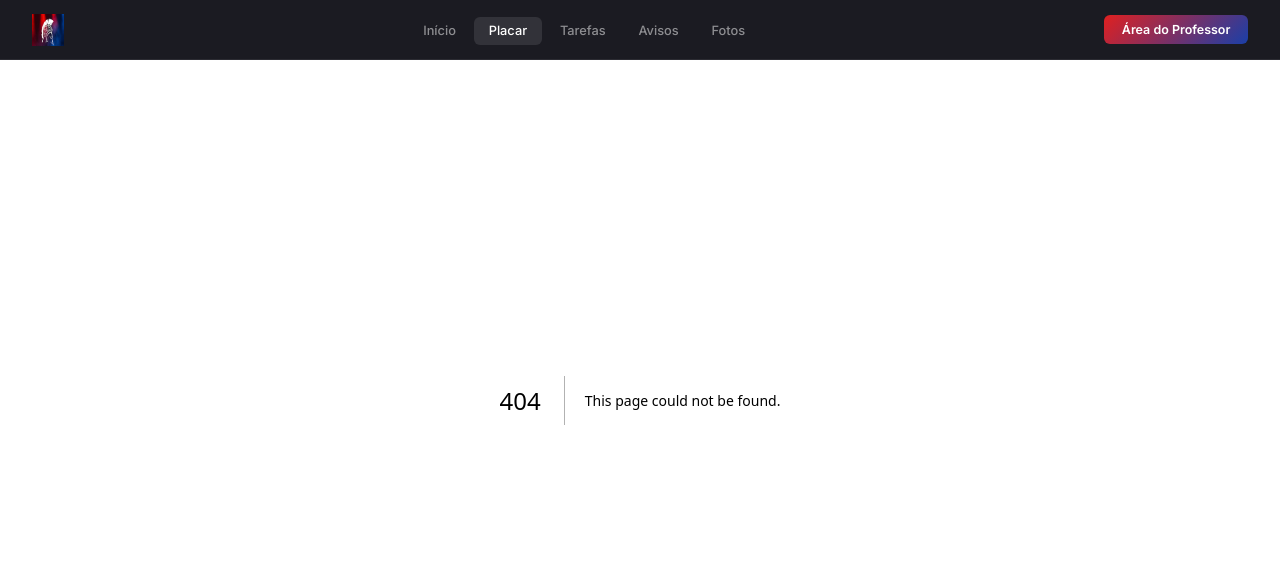
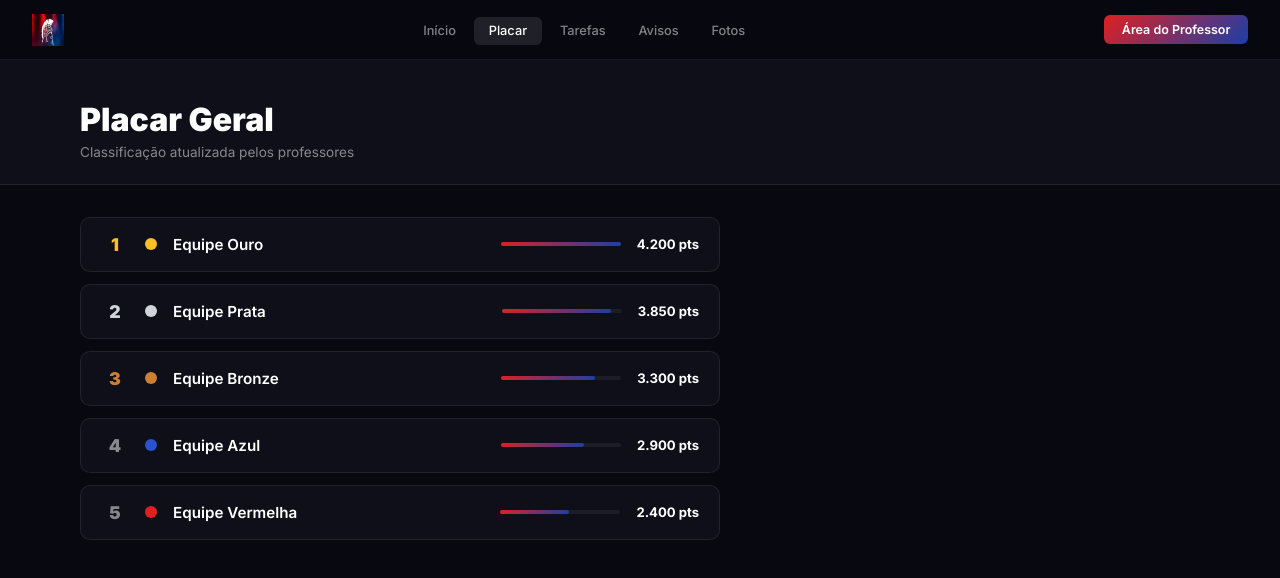
Before and after one commit to HansThill030/Batalha-Farroups-2026, a Next.js app: page /placar in a window 1280 px wide. Before the commit this address had no page. Shown: the top 578 px of the page. Built offline with nearby package versions, Linux system fonts and the light colour scheme.

Commit message:
Add files via upload

```diff
--- /dev/null
+++ b/app/placar/page.tsx
@@ -0,0 +1,31 @@
+import styles from './placar.module.css'
+
+const equipes = [
+  { pos: 1, nome: 'Equipe Ouro',     cor: '#fbbf24', pts: 4200, pct: 100 },
+  { pos: 2, nome: 'Equipe Prata',    cor: '#d1d5db', pts: 3850, pct: 91  },
+  { pos: 3, nome: 'Equipe Bronze',   cor: '#cd7f32', pts: 3300, pct: 78  },
+  { pos: 4, nome: 'Equipe Azul',     cor: '#2952cc', pts: 2900, pct: 69  },
+  { pos: 5, nome: 'Equipe Vermelha', cor: '#e02020', pts: 2400, pct: 57  },
+]
+
+export default function Placar() {
+  return (
+    <>
+      <div className="page-header">
+        <h1 className="page-title">Placar Geral</h1>
+        <p className="page-sub">Classificação atualizada pelos professores</p>
+      </div>
+      <div className={styles.list}>
+        {equipes.map((e, i) => (
+          <div key={e.pos} className={`${styles.card} ${styles[`rank${i+1}`]}`}>
+            <div className={styles.pos}>{e.pos}</div>
+            <div className={styles.dot} style={{ background: e.cor }} />
+            <div className={styles.nome}>{e.nome}</div>
+            <div className={styles.barWrap}><div className={styles.bar} style={{ width: `${e.pct}%` }} /></div>
+            <div className={styles.pts}>{e.pts.toLocaleString('pt-BR')} pts</div>
+          </div>
+        ))}
+      </div>
+    </>
+  )
+}
--- /dev/null
+++ b/app/placar/placar.module.css
@@ -0,0 +1,23 @@
+.list { padding: 2rem 5rem; display: grid; gap: 0.75rem; max-width: 800px; }
+
+.card {
+  display: flex; align-items: center; gap: 1rem;
+  background: var(--bg2); border: 1px solid var(--border);
+  border-radius: 10px; padding: 1rem 1.25rem;
+  transition: border-color 0.2s, transform 0.2s;
+}
+.card:hover { border-color: rgba(255,255,255,0.2); transform: translateX(4px); }
+
+.pos { font-size: 1.1rem; font-weight: 800; width: 28px; text-align: center; color: var(--text-dim); }
+.rank1 .pos { color: #fbbf24; }
+.rank2 .pos { color: #d1d5db; }
+.rank3 .pos { color: #cd7f32; }
+
+.dot { width: 12px; height: 12px; border-radius: 50%; flex-shrink: 0; }
+.nome { flex: 1; font-size: 0.95rem; font-weight: 600; }
+.pts { font-size: 0.82rem; font-weight: 700; }
+
+.barWrap { flex: 1; height: 4px; background: rgba(255,255,255,0.06); border-radius: 2px; max-width: 120px; }
+.bar { height: 100%; border-radius: 2px; background: linear-gradient(135deg, #e02020, #1a3fa8); }
+
+@media (max-width: 768px) { .list { padding: 2rem 1.25rem; } }
```
